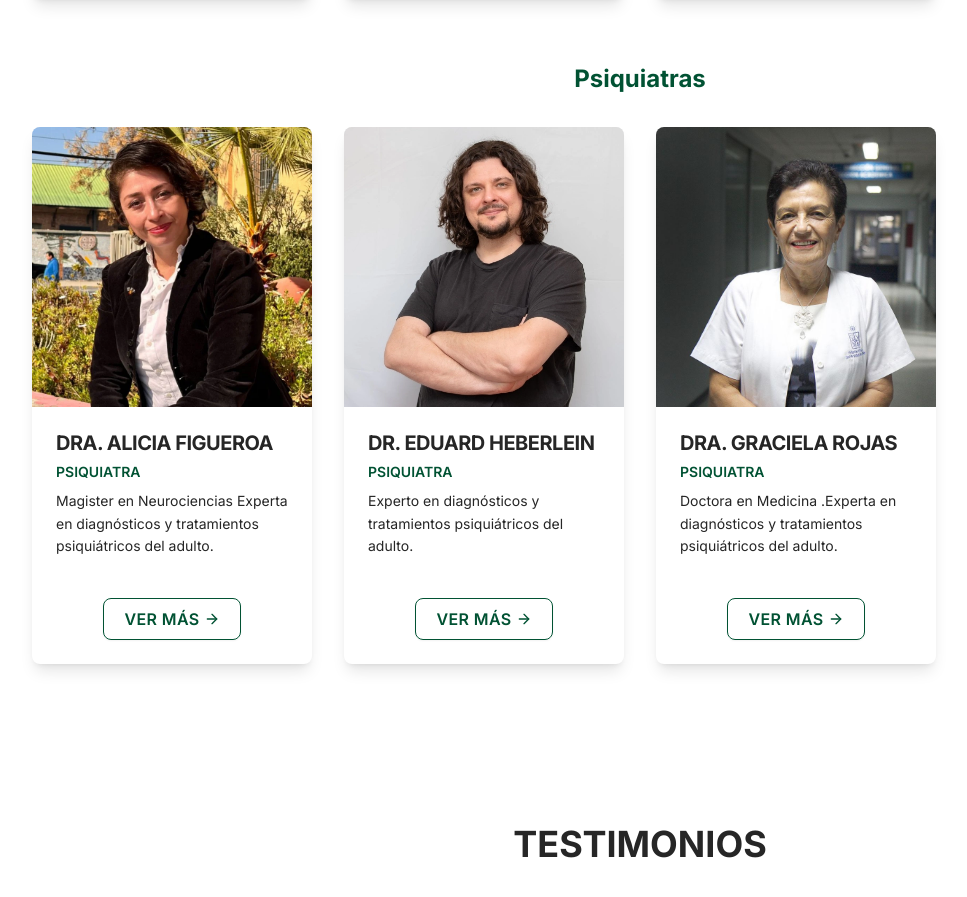
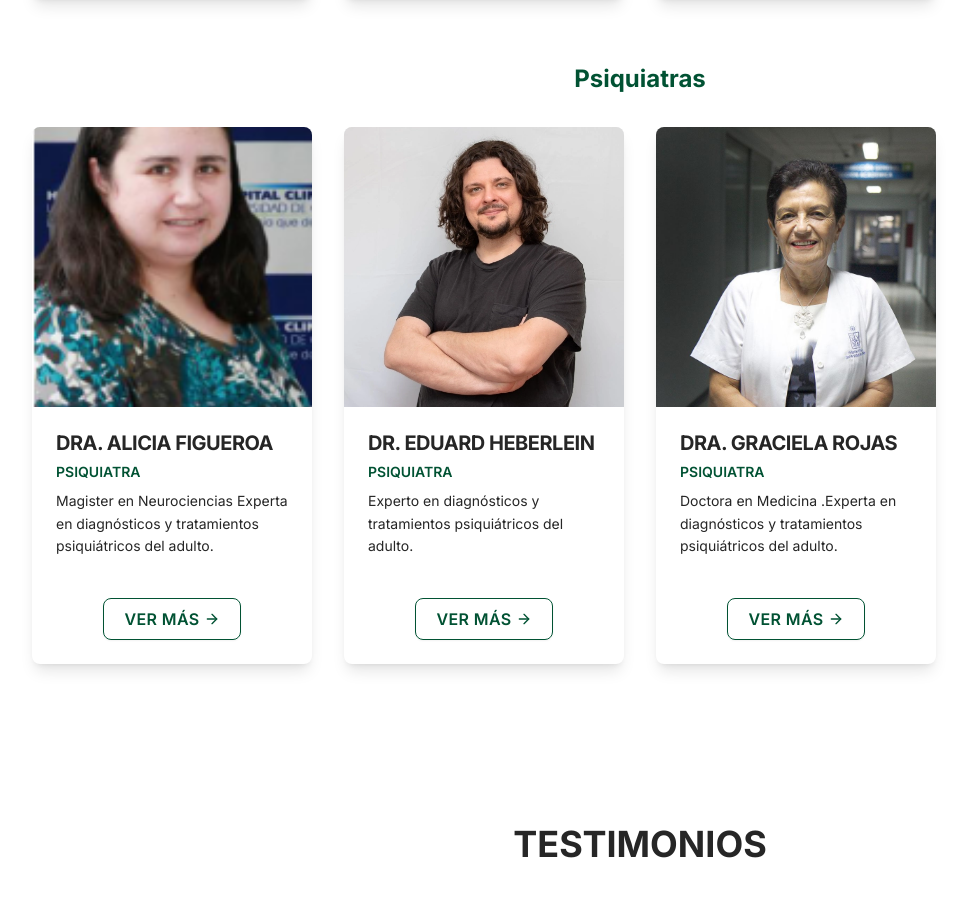
Before and after one commit to analogacl/CMP2025, a Next.js app: page / in a window 1280 px wide. Shown: the part 6160-7057 px from the top of the page, without its empty margins (0-967 px from the left). Built offline with nearby package versions, Linux system fonts and the light colour scheme.

Commit message:
Update team.tsx

```diff
--- a/components/team.tsx
+++ b/components/team.tsx
@@ -168,7 +168,7 @@ export default function Team() {
       name: "DRA. ALICIA FIGUEROA",
       role: "PSIQUIATRA",
       category: "psiquiatria",
-      image: "/images/team/alicia-figueroa.webp",
+      image: "/images/team/alicia.png",
       fallbackImage: "/images/avatars/avatar-f8.png",
       description:
         "Magister en Neurociencias Experta en diagnósticos y tratamientos psiquiátricos del adulto.",
```
